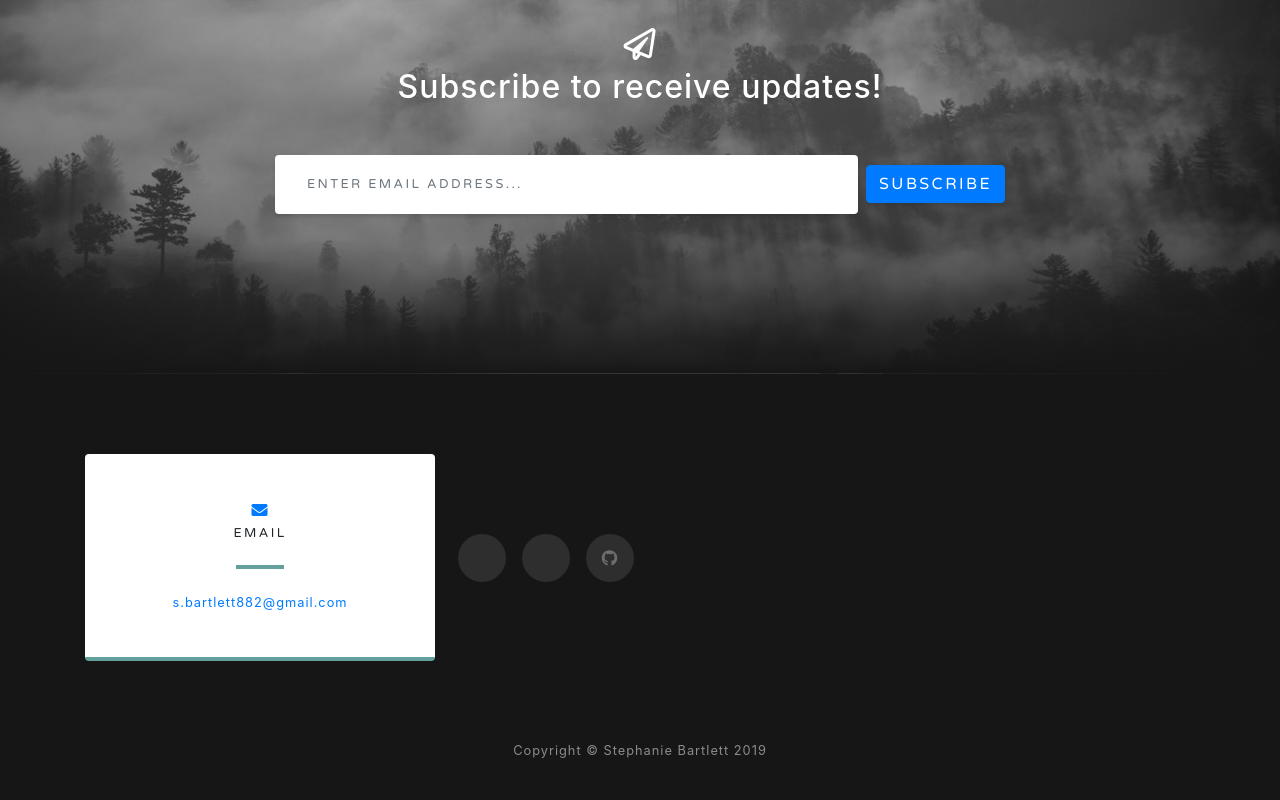
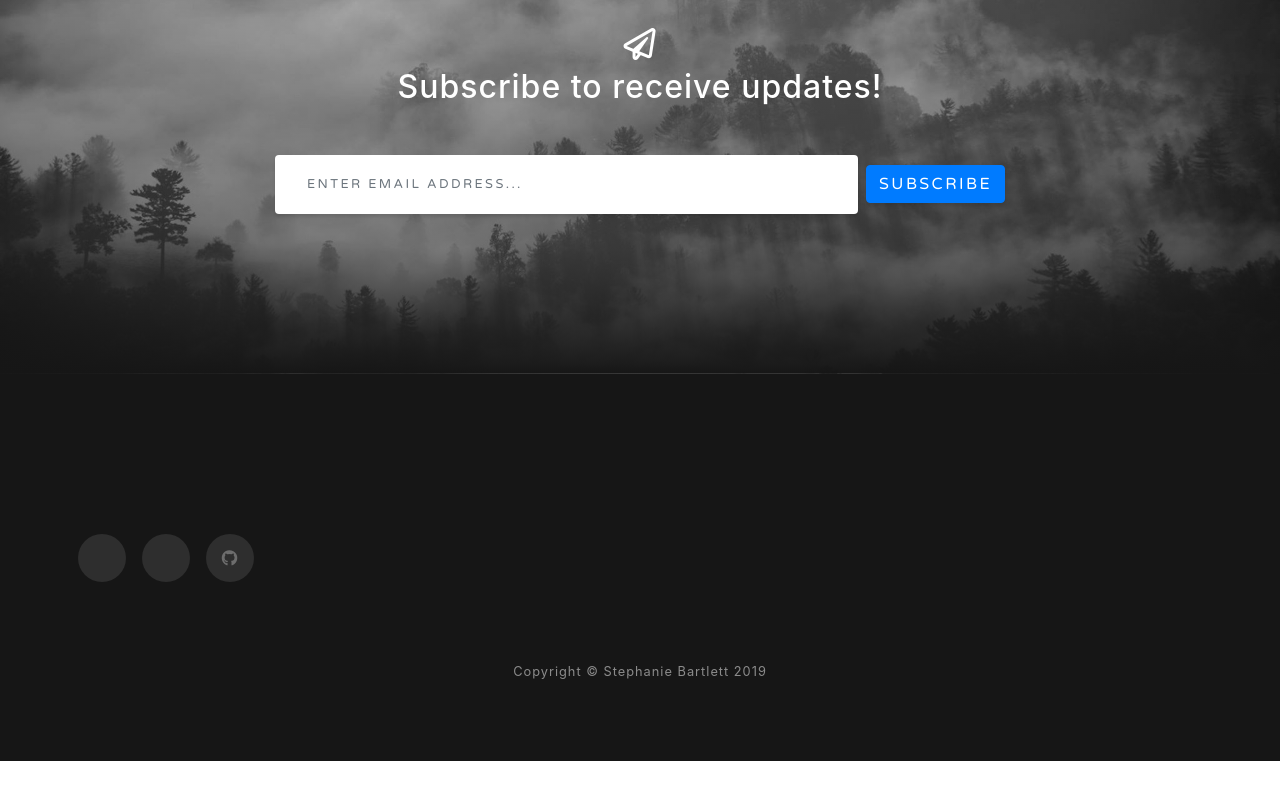
Before and after one commit to shbartlett/website, a website with bundled scripts: page index.html in a window 1280 px wide. Shown: the part 3219-4019 px from the top of the page. After the commit the page ends 3980 px from the top, so only its background shows below. Built offline with nearby package versions, Linux system fonts and the light colour scheme; some icons are missing.

Commit message:
Update index.html

```diff
--- a/index.html
+++ b/index.html
@@ -153,19 +153,6 @@
 
       <div class="row">
 
-        <div class="col-md-4 mb-3 mb-md-0">
-          <div class="card py-4 h-100">
-            <div class="card-body text-center">
-              <i class="fas fa-envelope text-primary mb-2"></i>
-              <h4 class="text-uppercase m-0">Email</h4>
-              <hr class="my-4">
-              <div class="small text-black-50">
-                <a href="#">s.bartlett882@gmail.com</a>
-              </div>
-            </div>
-          </div>
-        </div>
-
       <div class="social d-flex justify-content-center">
         <a href="#" class="mx-2">
           <i class="fab fa-email"></i>
```
